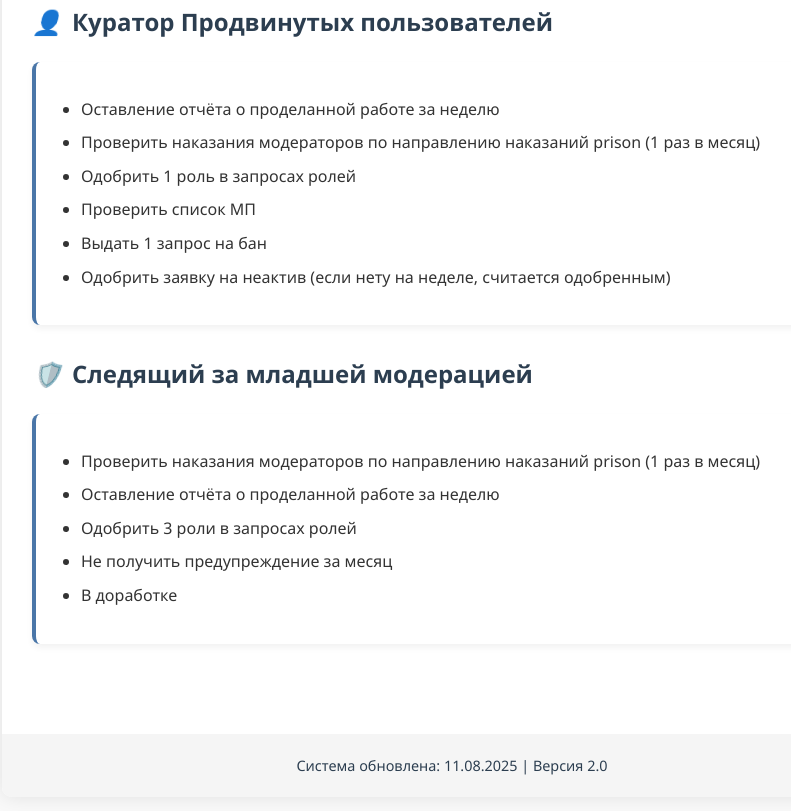
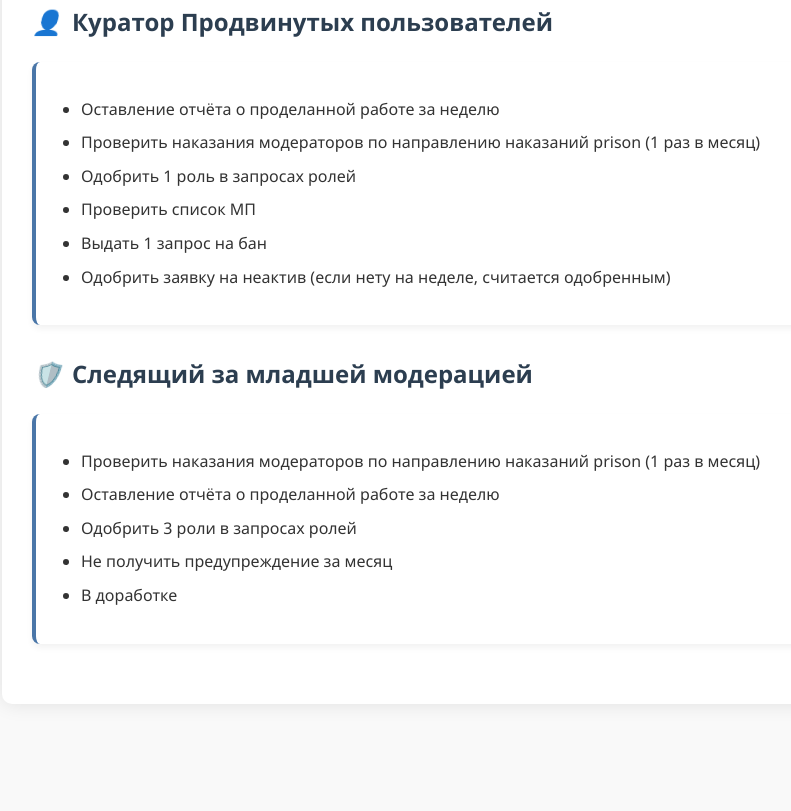
Before and after one commit to r1pox/notification, a plain HTML site: page curators.html in a window 1280 px wide. Shown: the part 955-1766 px from the top of the page, without its empty margins (188-979 px from the left). After the commit the page ends 1679 px from the top, so only its background shows below. Drawn offline with Linux system fonts and the light colour scheme.

Commit message:
Update curators.html

```diff
--- a/curators.html
+++ b/curators.html
@@ -70,10 +70,6 @@
                 </div>
             </section>
         </main>
-
-        <footer>
-            <p>Система обновлена: 11.08.2025 | Версия 2.0</p>
-        </footer>
     </div>
     <script src="script.js"></script>
 </body>
```
